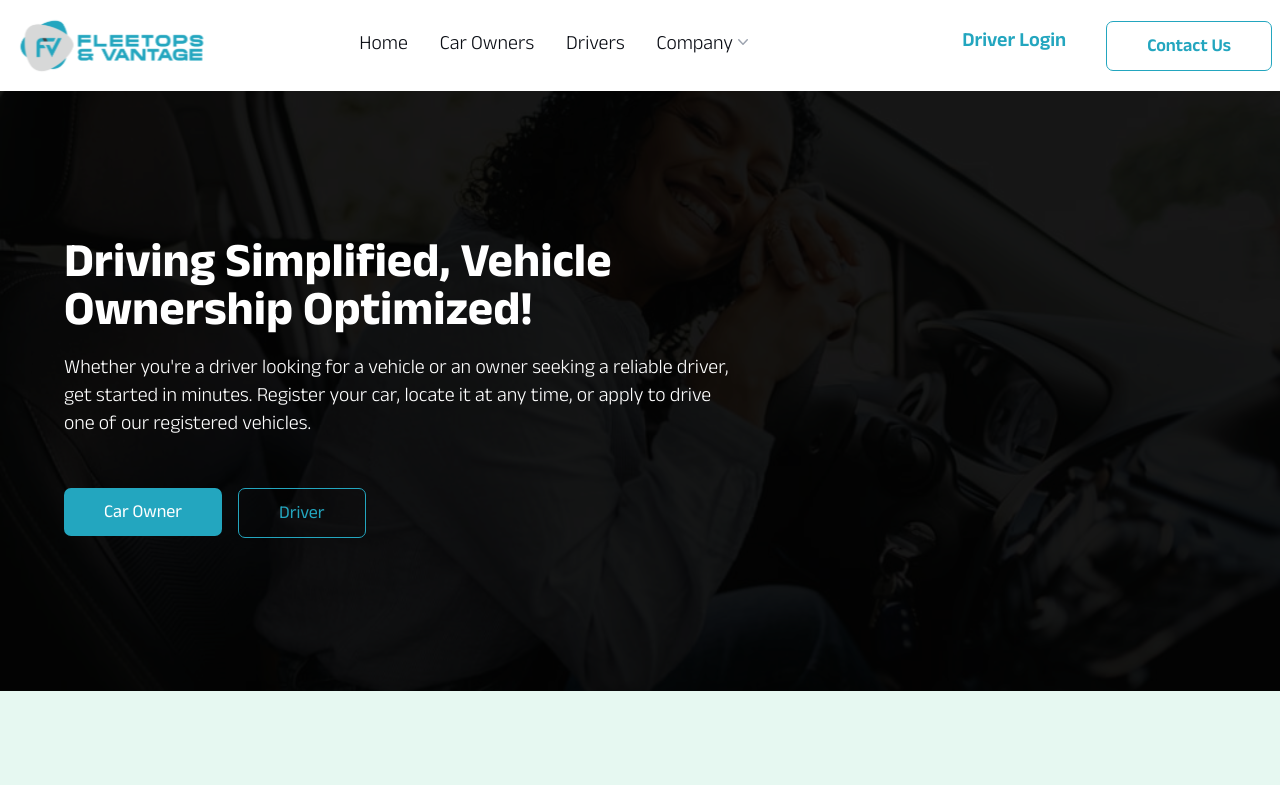
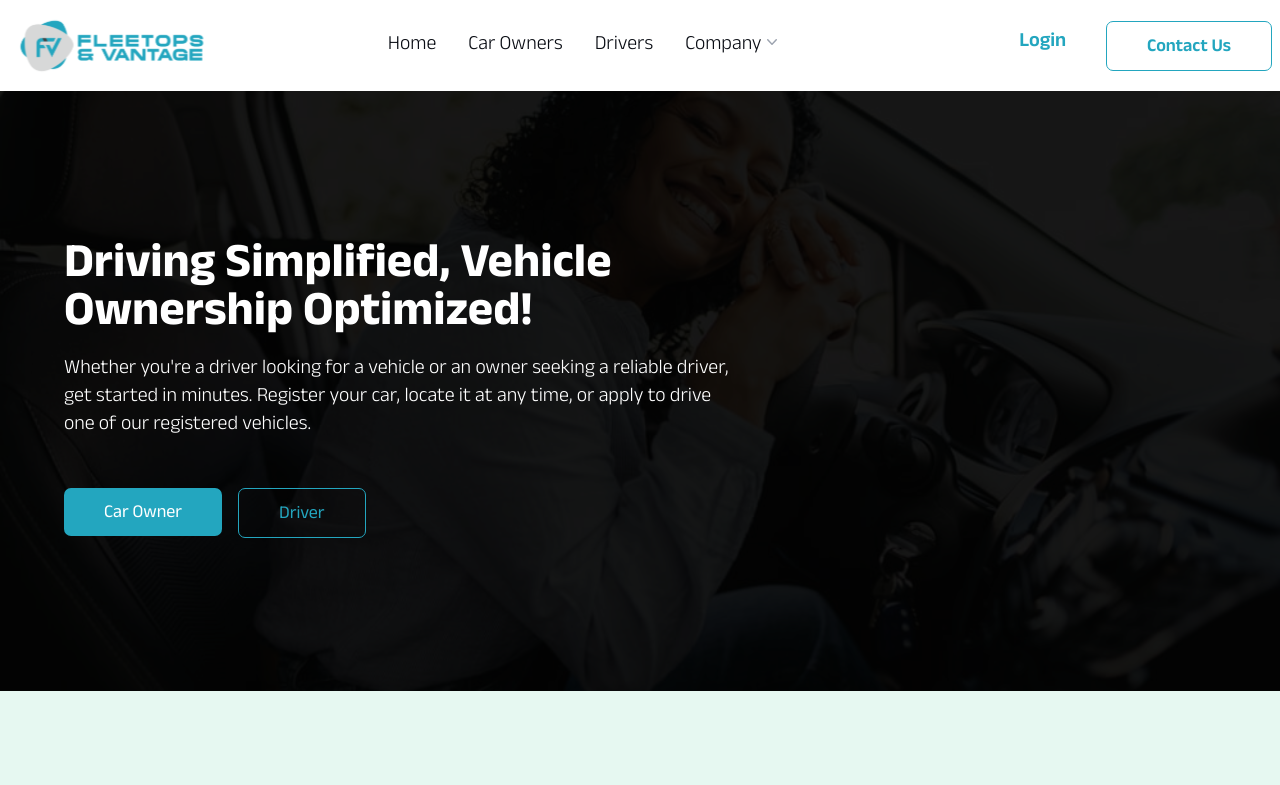
Before and after one commit to Touchstack/FleetOps, a React (Vite) app: page / in a window 1280 px wide. Shown: the top 785 px of the page. Built offline with nearby package versions, Linux system fonts and the light colour scheme.

Commit message:
Changed Driver Login to Login

```diff
--- a/src/Components/Navbar/NavBar.jsx
+++ b/src/Components/Navbar/NavBar.jsx
@@ -77,7 +77,7 @@ export default function NavBar() {
               href={!token ? "/drivers/loginpage" : "/drivers/dashboard"}
               className="text-fleetBlue font-SemiBold"
             >
-              {!token ? "Driver Login" : "Dashboard"}
+              {!token ? "Login" : "Dashboard"}
             </a>
           </span>
           <a href="/contactus">
@@ -182,7 +182,7 @@ export default function NavBar() {
                 href={!token ? "/drivers/loginpage" : "/drivers/dashboard"}
                 className="block lg:hidden md:hidden py-2 pl-3 pr-4 text-fleetNavText rounded hover:bg-gray-100 md:hover:bg-transparent md:hover:text-fleetBlue md:p-0 md:dark:hover:text-blue-500"
               >
-                {!token ? "Driver Login" : "Driver Dashboard"}
+                {!token ? "Login" : "Driver Dashboard"}
               </a>
             </motion.li>
             <motion.li variants={linkVariants}>
```
